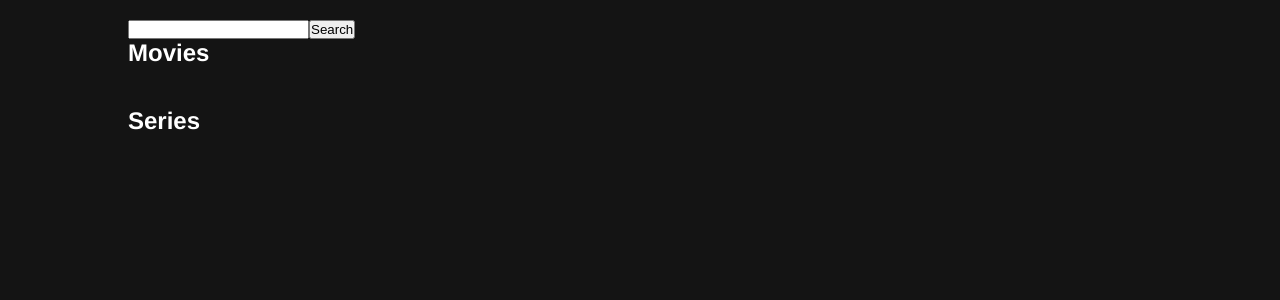
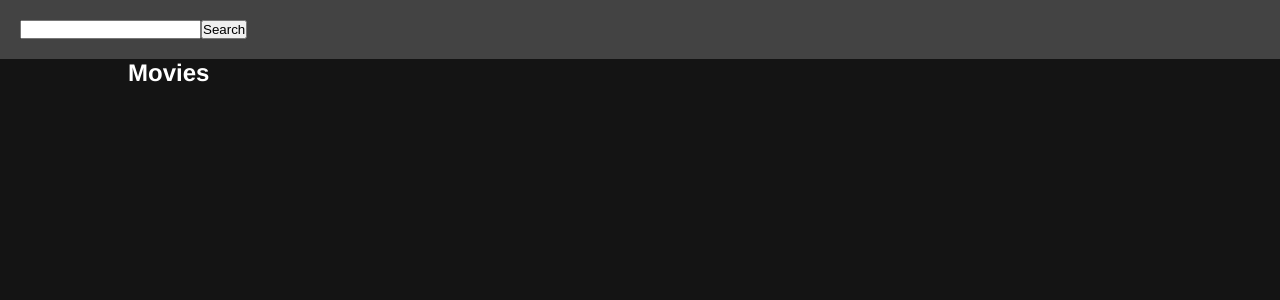
Before and after one commit to SimoCosz/vue-boolflix, a Vue app: page / in a window 1280 px wide. Shown: the top 300 px of the page. Built offline with nearby package versions, Linux system fonts and the light colour scheme.

Commit message:
refactoring with components and store.js

```diff
--- a/src/App.vue
+++ b/src/App.vue
@@ -1,103 +1,51 @@
 <template>
   <div id="app">
+      <header>
+        <NavComponent />
+        <h2>{{search}}</h2>
+      </header>
     <div class="container">
-
-      <input type="text" v-model="search" @keyup.enter='getMovie(), getSeries()'>
-      <button @click="getMovie(), getSeries()">Search</button>
 
       <h2>Movies</h2>
       <div class="movie-wrapper">
         <CardItem v-for="movie in movies" :key="movie.id" :element='movie' />
       </div>
-      <h2>Series</h2>
+      <!-- <h2>Series</h2>
       <div class="movie-wrapper">
         <CardItem v-for="serie in series" :key="serie.id" :element='serie' />
-      </div>
-
-      <!-- <h2>Series</h2>
-      <div class="info-movie">
-
-        <div class="card-movie" v-for="serie in series" :key="serie.id">
-          <h3 class="title">{{serie.name}}</h3>
-          <h4 class="original-title">{{serie.original_name}}</h4>
-          <p>{{getFlag(serie.original_language)}}</p>
-          <p class="vote">{{serie.vote_average}}</p>
-        </div>
       </div> -->
-
     </div>
   </div>
 </template>
 
 <script>
-import axios from 'axios';
 import CardItem from './components/CardItem.vue'
+import NavComponent from './components/NavComponent.vue'
+import state from './store.js'
+
 
 export default {
   name: 'App',
   components: {
     CardItem,
+    NavComponent,
   },
 
   data() {
     return {
-      search: '',
-      movies: [],
-      series: [],
-      baseURL: 'https://api.themoviedb.org/3/search/',
-      flags: {
-        en: require('./assets/img/en.png'),
-        it: require('./assets/img/it.png'),
-        es: require('./assets/img/es.png'),
-        no: require('./assets/img/no.png'),
-        pt: require('./assets/img/pt.png')
-      }
+
     }
   },
 
-  created() {
-
-    this.getMovie
-    this.getSeries
-
+  computed: {
+    movies: function(){
+      return state.movies
+    },
+    search: function() {
+      return state.search
+    }
   },
 
-  methods: {
-
-
-    getMovie: function(){
-      axios.get(`${this.baseURL}movie`,{
-      params: {
-        api_key: '9857cfb37fc41b760e69c70f6d75b517',
-        query: this.search,
-      }
-      })
-      .then(res => {
-        console.log(res.data)
-        this.movies = res.data.results
-      })
-      .catch(error => {
-        console.log(error.response)
-      })
-    },
-
-    getSeries: function(){
-        axios.get(`${this.baseURL}tv`,{
-        params: {
-          api_key: '9857cfb37fc41b760e69c70f6d75b517',
-          query: this.search,
-        }
-      })
-      .then(res => {
-        console.log(res.data)
-        this.series = res.data.results
-      })
-      .catch(error => {
-        console.log(error.response)
-      })
-      this.search= ''
-    }
-  }
 }
 
 </script>
@@ -111,7 +59,7 @@ export default {
   -moz-osx-font-smoothing: grayscale;
   background-color: #141414;
   min-height: 100vh;
-  padding: 20px 0;
+
 
   .container{
     color: white;
--- a/src/assets/scss/_common.scss
+++ b/src/assets/scss/_common.scss
@@ -14,6 +14,6 @@ img{
 }
 
 .container-fluid{
-  width: 100vw;
+  width: 100%;
   background-color: rgba(white, 0.2);
 }
--- /dev/null
+++ b/src/components/NavComponent.vue
@@ -0,0 +1,31 @@
+<template>
+  <div class="container-fluid">
+    <input type="text" v-model="search" @keyup.enter='setSearch'>
+    <button @click="setSearch">Search</button>
+  </div>
+</template>
+
+<script>
+import state from '../store.js'
+import { getMovie } from '../store.js'
+
+export default {
+  data() {
+    return {
+      search: '',
+    }
+  },
+  methods: {
+    setSearch: function(){
+      state.search = this.search;
+      getMovie()
+    }
+  }
+}
+</script>
+
+<style lang="scss" scoped>
+  .container-fluid{
+    padding: 20px;
+  }
+</style>
--- /dev/null
+++ b/src/store.js
@@ -0,0 +1,41 @@
+import Vue from 'vue'
+import axios from 'axios'
+
+const state = Vue.observable({
+  search: '',
+  movies: [],
+  baseURI: 'https://api.themoviedb.org/3/search/',
+})
+
+export default state
+
+export function getMovie(){
+  axios.get(`${state.baseURI}movie`,{
+  params: {
+    api_key: '9857cfb37fc41b760e69c70f6d75b517',
+    query: state.search,
+  }
+  })
+  .then(res => {
+    console.log(res.data)
+    state.movies = res.data.results
+  })
+  .catch(error => {
+    console.log(error.response)
+  })
+
+  axios.get(`${state.baseURI}tv`,{
+    params: {
+      api_key: '9857cfb37fc41b760e69c70f6d75b517',
+      query: state.search,
+    }
+  })
+  .then(res => {
+    console.log(res.data)
+    state.series = res.data.results
+  })
+  .catch(error => {
+    console.log(error.response)
+  })
+  state.search= ''
+}
```
